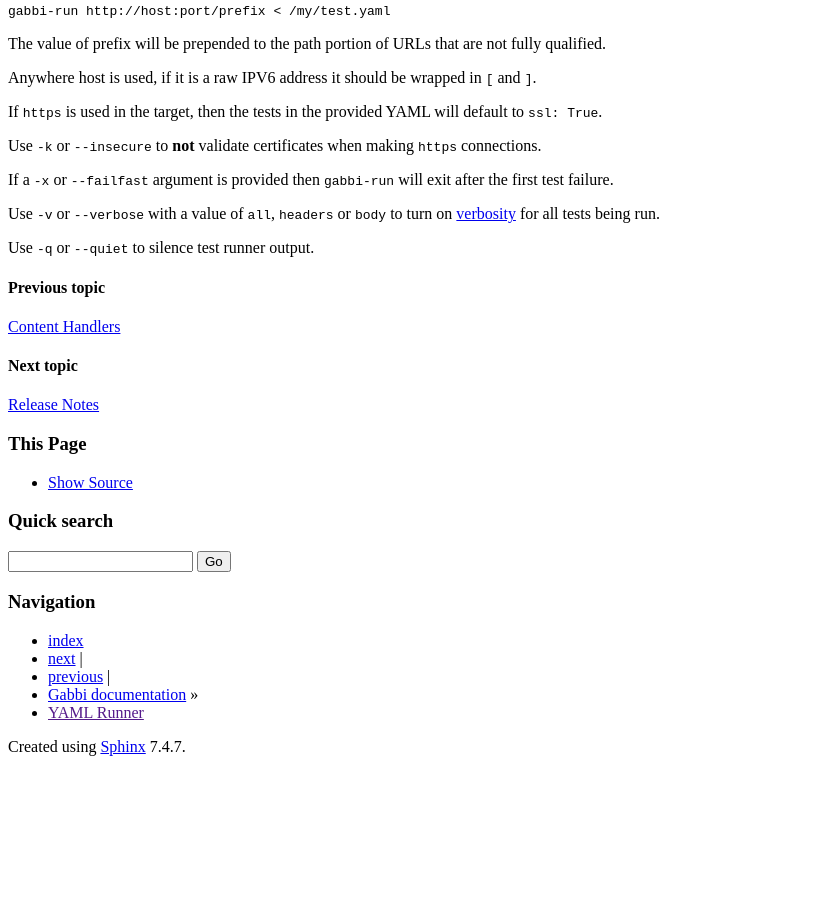
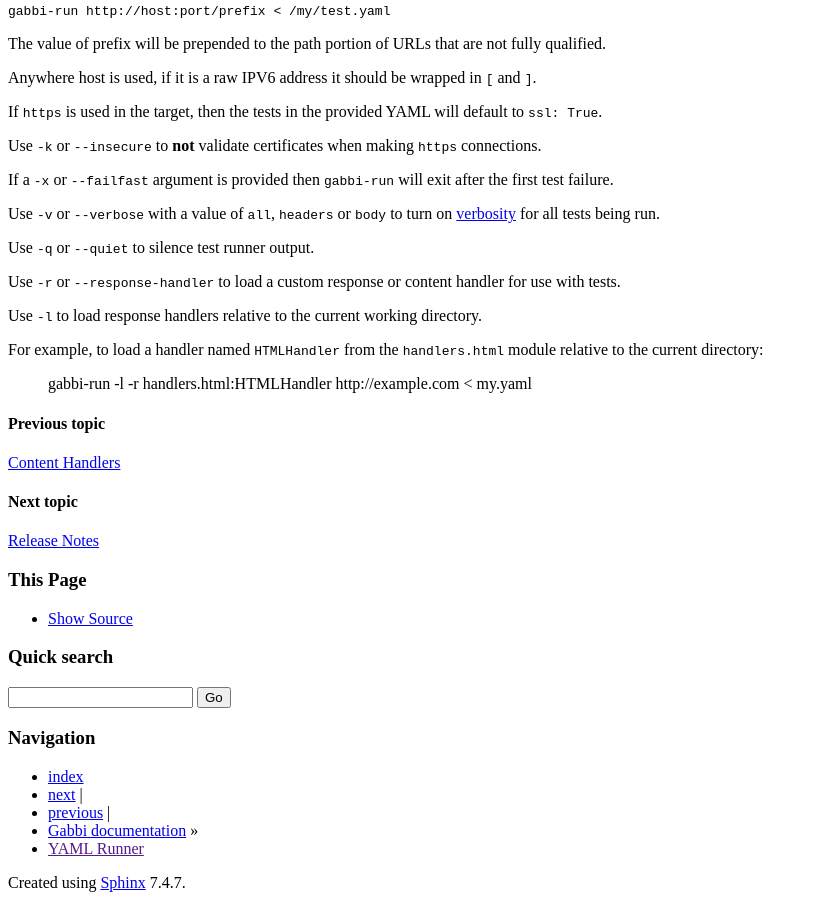
Before and after one commit to cdent/gabbi, a Sphinx documentation site: the page built from docs/source/runner.rst, in a window 1280 px wide and 900 px high, scrolled down 730 px. Shown: the whole window, without its empty margins (0-818 px from the left). Built offline with Sphinx 7.4.7, drawn with Linux system fonts in a browser that asks for light colours; comment, search, counter and statistics services are not loaded; before the commit the page ends 1494 px from its top, so only the background shows below that.

```diff
--- a/docs/source/release.rst
+++ b/docs/source/release.rst
@@ -4,6 +4,12 @@ Release Notes
 These are informal release notes for gabbi since version 1.0.0,
 highlighting major features and changes. For more detail see
 the `commit logs`_ on GitHub.
+
+2.7.0
+-----
+
+* Add ``-l`` argument to :doc:`gabbi-run <runner>` to allow loading content
+  and response handlers relative to the local directory.
 
 2.6.0
 -----
--- a/docs/source/runner.rst
+++ b/docs/source/runner.rst
@@ -63,3 +63,13 @@ Use ``-v`` or ``--verbose`` with a value of ``all``, ``headers`` or ``body``
 to turn on :ref:`verbosity <metadata>` for all tests being run.
 
 Use ``-q`` or ``--quiet`` to silence test runner output.
+
+Use ``-r`` or ``--response-handler`` to load a custom response or content
+handler for use with tests.
+
+Use ``-l`` to load response handlers relative to the current working directory.
+
+For example, to load a handler named ``HTMLHandler`` from the ``handlers.html``
+module relative to the current directory:
+
+    gabbi-run -l -r handlers.html:HTMLHandler http://example.com < my.yaml
--- a/gabbi/__init__.py
+++ b/gabbi/__init__.py
@@ -12,4 +12,4 @@
 # under the License.
 """See gabbi.driver and gabbbi.case."""
 
-__version__ = '2.6.0'
+__version__ = '2.7.0'
```
Also changed, not shown: 1 other file.
